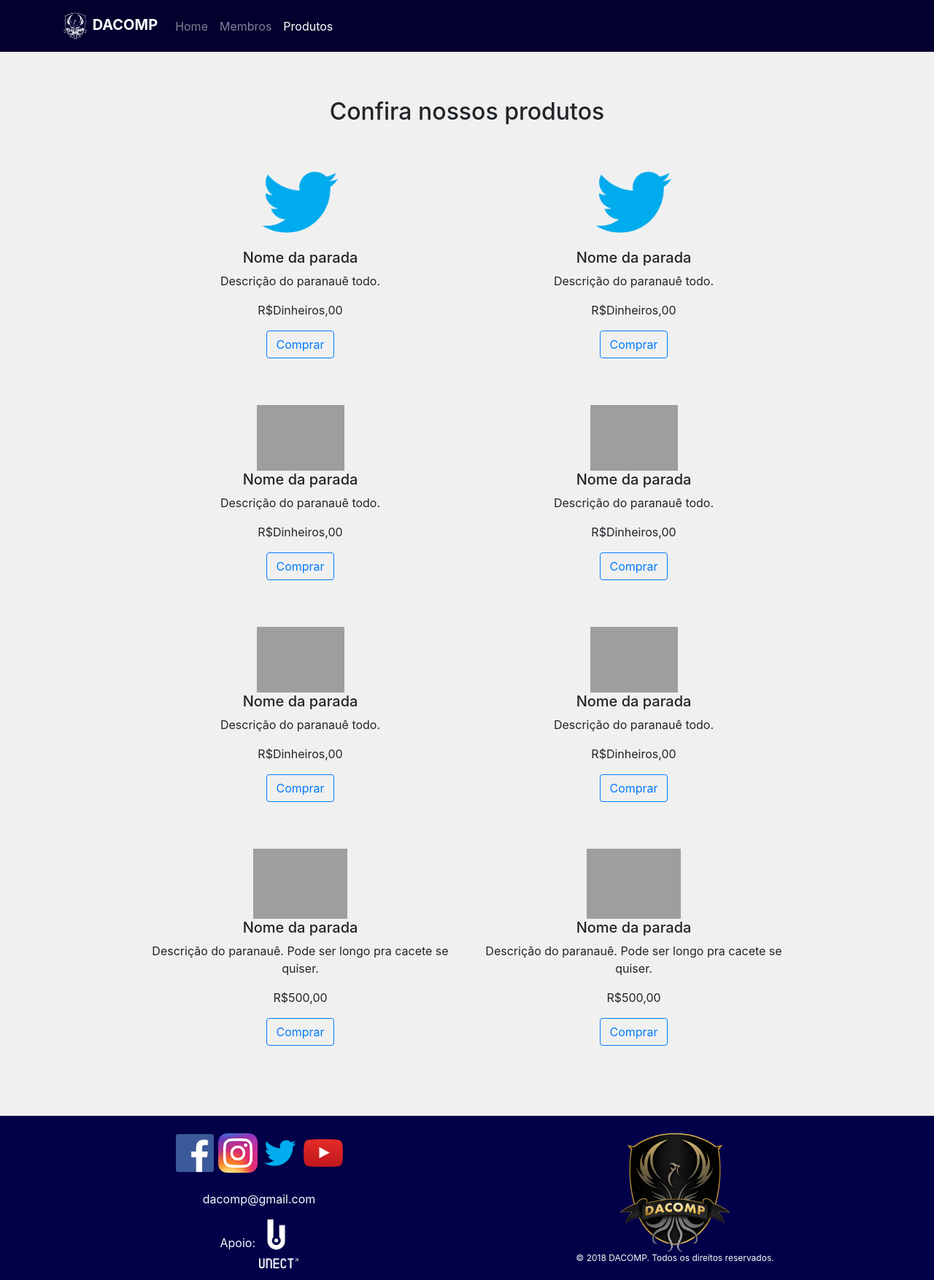
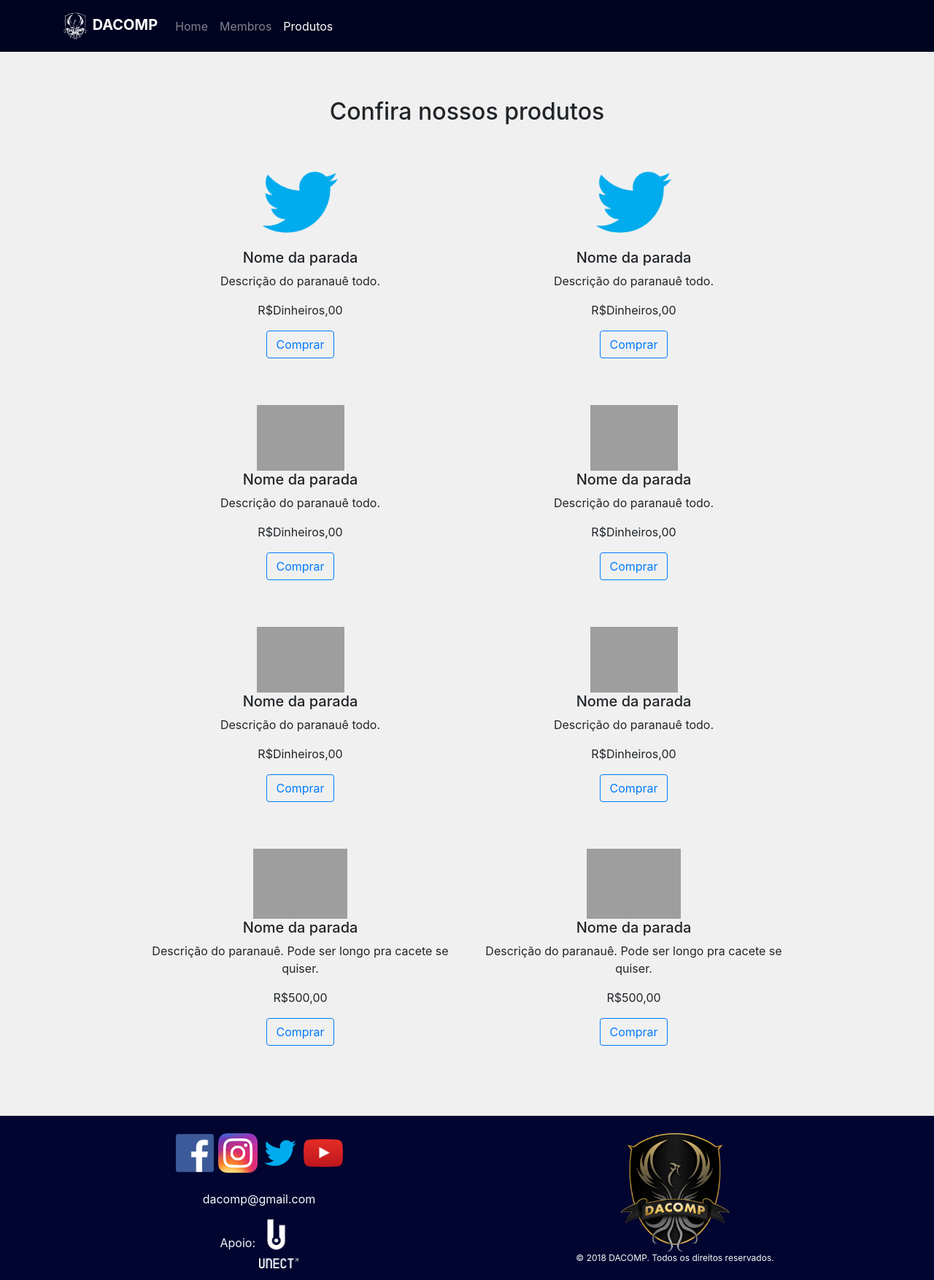
Before and after one commit to BrunoAnken/dacomp-website, a PHP site: page /products.html in a window 1280 px wide. Shown: the whole page at 73% size. Run offline with PHP 8.4, Linux system fonts and the light colour scheme; some libraries are stand-ins or nearby versions; grey boxes are pictures that could not be loaded.

Commit message:
Mudança de cores

```diff
--- a/index.html
+++ b/index.html
@@ -176,8 +176,9 @@
 
         <h2 class="sdds-anken">Conheça os membros deste time maravilhoso!</h2>
 
-        <a href="./members.html">
-            <img src="https://scontent.fcpq2-1.fna.fbcdn.net/v/t1.0-9/17630135_1661794627170675_1693932002051911657_n.jpg?oh=533e855bcac379140e3bf344f9e1c675&oe=5B176020" alt="" style="margin-bottom: 5%">
+        <a href="./members.html" class="">
+            <img src="https://scontent.fcpq2-1.fna.fbcdn.net/v/t1.0-9/17630135_1661794627170675_1693932002051911657_n.jpg?oh=533e855bcac379140e3bf344f9e1c675&oe=5B176020"
+             alt="" style="margin-bottom: 5%" class="img-fluid">
         </a>
 
 
--- a/styles/styles.css
+++ b/styles/styles.css
@@ -147,9 +147,9 @@ hr {
 }
 
 .bg-blue {
-    background-color: #010048;
+    background-color: #010530;
 }
 
 .navbar {
-    background-color: #03002e;
+    background-color: #000320;
 }
```
